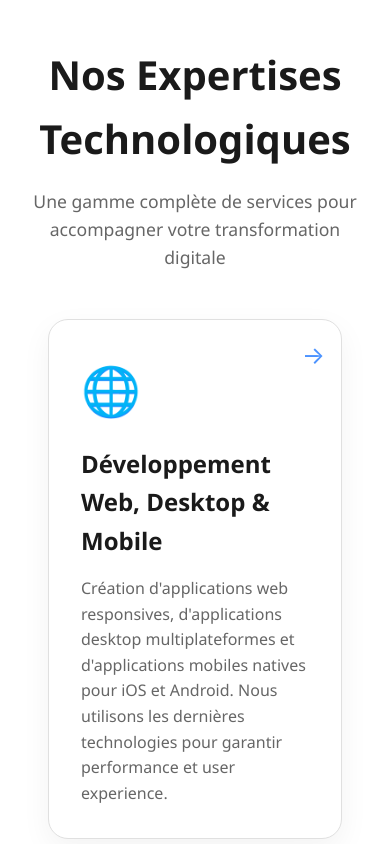
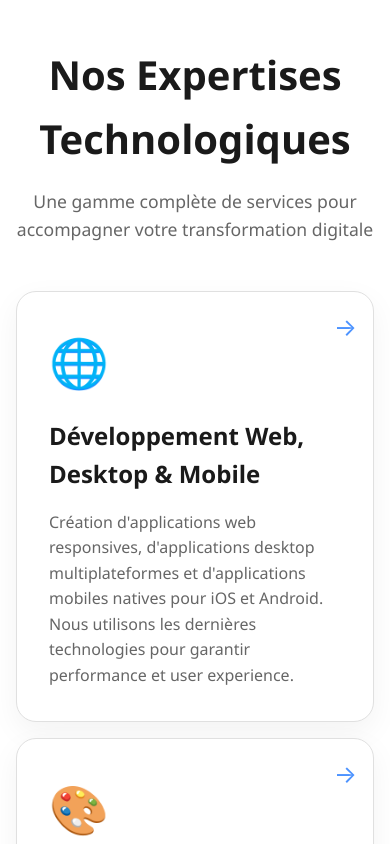
Before and after one commit to Noum-Souare/Mon-site-web, a React (Vite) app: page / in a window 390 px wide. Shown: the part 1156-2000 px from the top of the page. Built offline with nearby package versions, Linux system fonts and the light colour scheme.

Commit message:
fix bug affichage des cartes sur mobile

```diff
--- a/src/App.css
+++ b/src/App.css
@@ -2670,3 +2670,80 @@ body {
     flex: none;
   }
 }
+
+/* Media queries pour très petits écrans - Centrage des cartes */
+@media (max-width: 480px) {
+  .container {
+    padding: 0 1rem;
+  }
+
+  .services-grid {
+    grid-template-columns: 1fr;
+    gap: 1rem;
+    padding: 0;
+    justify-items: center;
+    place-items: center;
+    margin: 0 auto;
+  }
+
+  .service-card {
+    margin: 0 auto;
+    max-width: calc(100vw - 2rem);
+    width: 100%;
+    box-sizing: border-box;
+  }
+
+  /* Corrections spécifiques pour les grilles dans les modales */
+  .modal-body div[style*="grid-template-columns"] {
+    display: grid !important;
+    grid-template-columns: 1fr !important;
+    gap: 1rem !important;
+    justify-items: center !important;
+    place-items: center !important;
+    margin: 0 auto !important;
+  }
+
+  .modal-body div[style*="grid-template-columns"] > div {
+    width: 100% !important;
+    max-width: calc(100% - 1rem) !important;
+    margin: 0 auto !important;
+    box-sizing: border-box !important;
+  }
+
+  /* Centrage spécifique pour les cartes de solutions dans les modales */
+  .modal-body div[style*="minmax(280px, 1fr)"] {
+    grid-template-columns: 1fr !important;
+    justify-items: center !important;
+    place-items: center !important;
+  }
+
+  .modal-body div[style*="minmax(280px, 1fr)"] > div {
+    width: 100% !important;
+    max-width: calc(100vw - 6rem) !important;
+    margin: 0 auto !important;
+  }
+
+  /* Responsive pour toutes les grilles de cartes */
+  .workflow-detail {
+    grid-template-columns: 1fr;
+    justify-items: center;
+    place-items: center;
+  }
+
+  .formation-grid {
+    grid-template-columns: 1fr;
+    justify-items: center;
+    place-items: center;
+  }
+
+  .formation-card {
+    width: 100%;
+    max-width: calc(100vw - 2rem);
+    margin: 0 auto;
+  }
+
+  /* Corrections pour les cartes flottantes dans le hero */
+  .floating-card {
+    max-width: calc(45vw - 1rem) !important;
+  }
+}
```
